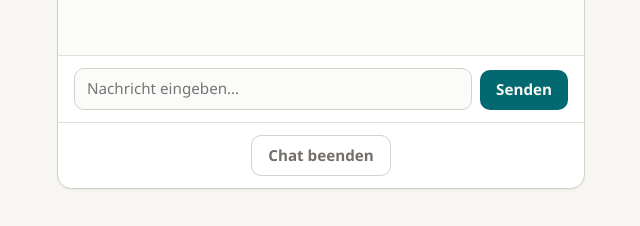
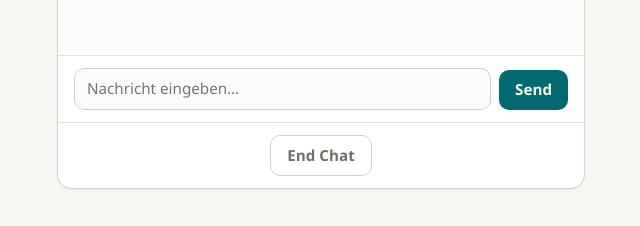
Before and after one commit to Tom753o/Treatment, a website: page public/index.html in a window 1280 px wide. Shown: the part 418-644 px from the top of the page, without its empty margins (319-959 px from the left). Drawn offline with Linux system fonts and the light colour scheme; no server answers; a web font is replaced by a local one.

Commit message:
Change button text from German to English

```diff
--- a/public/index.html
+++ b/public/index.html
@@ -35,11 +35,11 @@
           placeholder="Nachricht eingeben…"
           data-testid="input-chat-message"
         ></textarea>
-        <button type="submit" class="btn btn-primary" id="send-btn" data-testid="button-send">Senden</button>
+        <button type="submit" class="btn btn-primary" id="send-btn" data-testid="button-send">Send</button>
       </form>
 
       <div class="chat-footer">
-        <button type="button" class="btn btn-ghost" id="finish-btn" data-testid="button-finish">Chat beenden</button>
+        <button type="button" class="btn btn-ghost" id="finish-btn" data-testid="button-finish">End Chat</button>
       </div>
     </div>
   </div>
```
